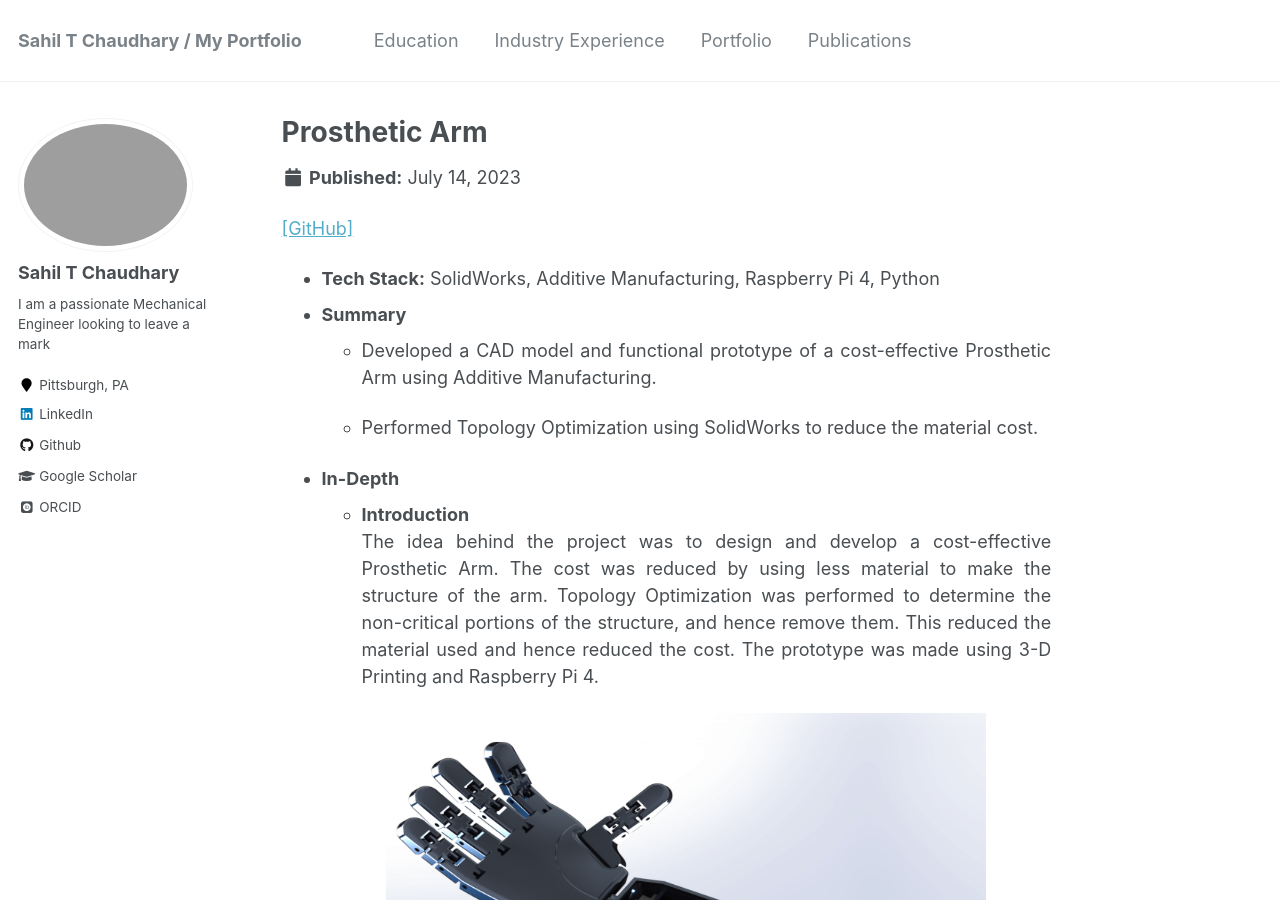
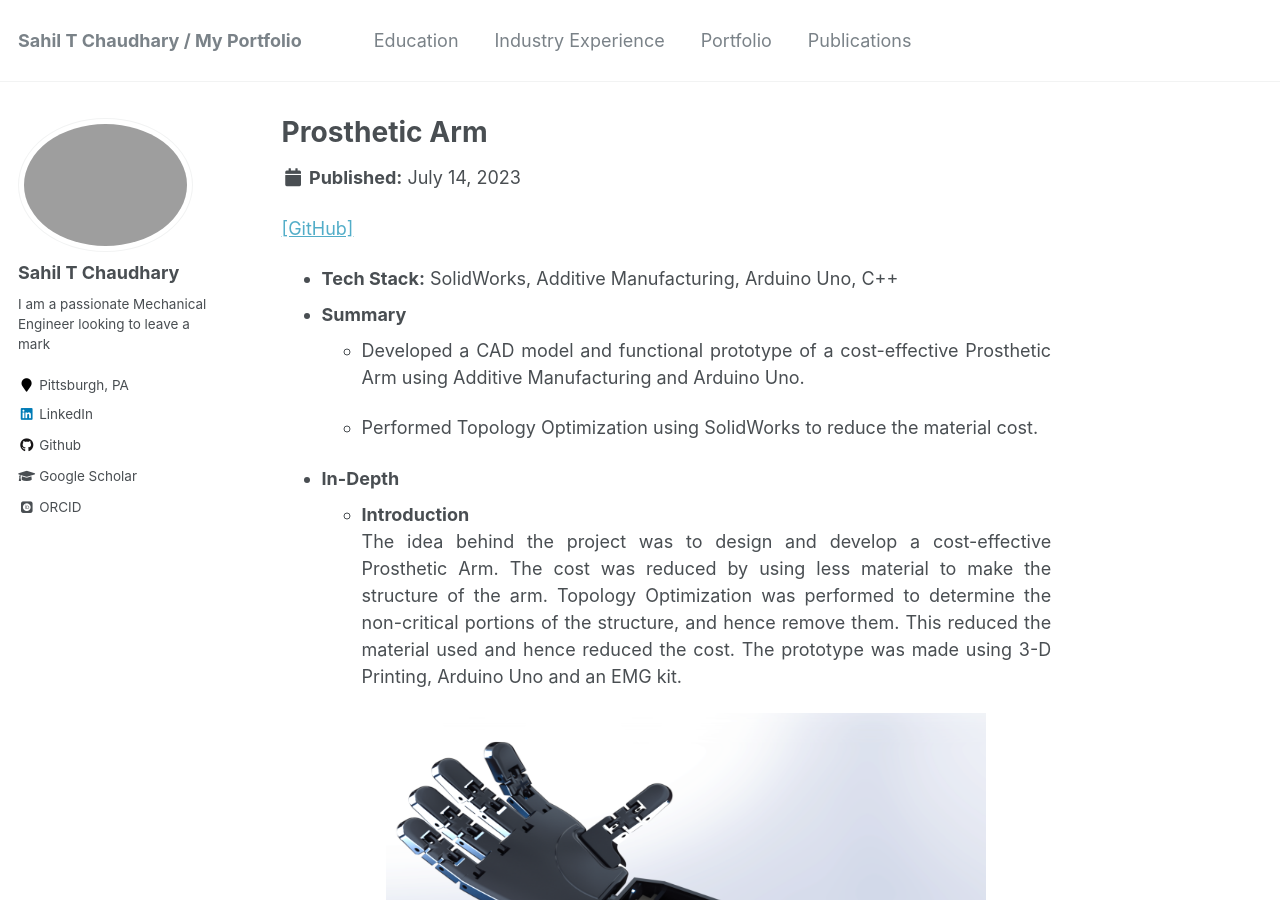
Before and after one commit to SahilTChaudhary/sahiltchaudhary.github.io, a Jekyll site: the page built from _portfolio/3_prostheticArm.md, in a window 1280 px wide and 900 px high. Built offline with Jekyll 4.4.1, drawn with Linux system fonts in a browser that asks for light colours; some web fonts are replaced; some of the changed text lies outside the part shown.

Commit message:
Prosthetic Arm

```diff
--- a/_portfolio/3_prostheticArm.md
+++ b/_portfolio/3_prostheticArm.md
@@ -6,13 +6,13 @@ collection: portfolio
 
 [[GitHub]](https://github.com/SahilTChaudhary/Prosthetic-Arm.git)
 
-* <b>Tech Stack:</b> SolidWorks, Additive Manufacturing, Raspberry Pi 4, Python
+* <b>Tech Stack:</b> SolidWorks, Additive Manufacturing, Arduino Uno, C++
 * <b> Summary </b>
-    -  <p style="text-align: justify;">Developed a CAD model and functional prototype of a cost-effective Prosthetic Arm using Additive Manufacturing.</p>
+    -  <p style="text-align: justify;">Developed a CAD model and functional prototype of a cost-effective Prosthetic Arm using Additive Manufacturing and Arduino Uno.</p>
     -  <p style="text-align: justify;">Performed Topology Optimization using SolidWorks to reduce the material cost.</p>
 
 * <b>In-Depth</b>
-    *  <p style="text-align: justify;"><b>Introduction</b><br>The idea behind the project was to design and develop a cost-effective Prosthetic Arm. The cost was reduced by using less material to make the structure of the arm. Topology Optimization was performed to determine the non-critical portions of the structure, and hence remove them. This reduced the material used and hence reduced the cost. The prototype was made using 3-D Printing and Raspberry Pi 4.</p>
+    *  <p style="text-align: justify;"><b>Introduction</b><br>The idea behind the project was to design and develop a cost-effective Prosthetic Arm. The cost was reduced by using less material to make the structure of the arm. Topology Optimization was performed to determine the non-critical portions of the structure, and hence remove them. This reduced the material used and hence reduced the cost. The prototype was made using 3-D Printing, Arduino Uno and an EMG kit.</p>
 
     <div style="text-align:center">
     <img src="/images/ProstheticArm.png" alt="Prosthetic_Arm" style="width:600px;height:400px;">
@@ -39,7 +39,7 @@ collection: portfolio
     </div>
     <figcaption style="text-align: center;"><u><em>Fig-4 Stress Analysis - Displacement</em></u></figcaption>
 
-    * <p style="text-align: justify;"><b>Topology Optimization</b><br>Topology Optimization was done to reduce the material used. The criteria used were to minimise mass by 30%, and ensure that the displacement does not increase by more than 1.2 times. The forearm and the hand were optimized, as they were the largest and most promiment components of the arm, and were also the main load bearing parts of the arm. The total mass reduction was 17.35%.</p>
+    * <p style="text-align: justify;"><b>Topology Optimization</b><br>Topology Optimization was done to reduce the material used. The criteria used were to minimise mass by 30%, and ensure that the displacement does not increase by more than 1.2 times. The forearm and the hand were optimized, as they were the largest and most prominent components of the arm, and were also the main load bearing parts of the arm. The total mass reduction was 17.35%.</p>
 
     <div style="text-align:center">
     <img src="/images/Forearm_Topo.png" controls="Topo" style="max-width: 750px;">
```
Also changed, not shown: other parts of _portfolio/3_prostheticArm.md (+1 -1 lines), _portfolio/4_foldableTreadmill.md (+1 -1 lines), 1 other file.
